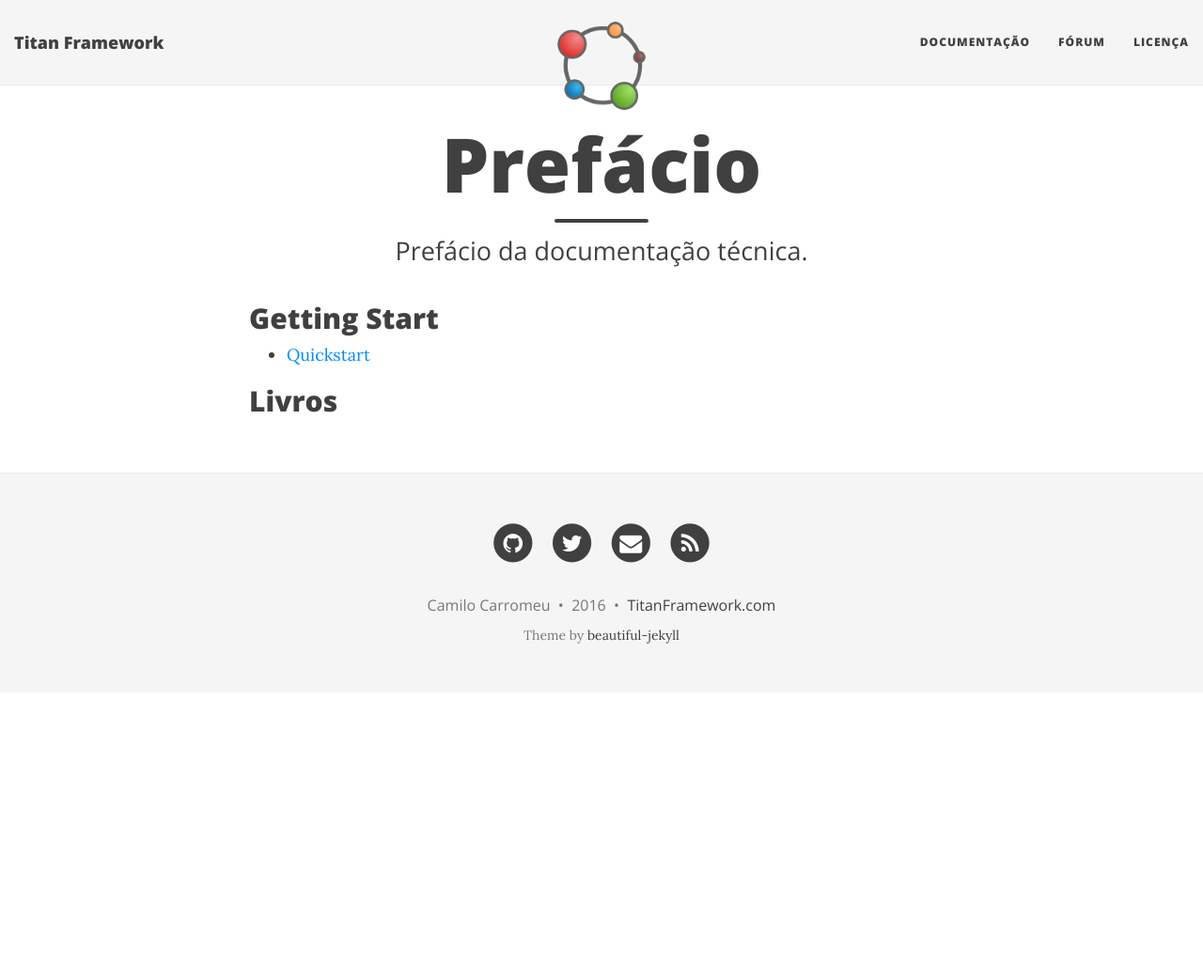
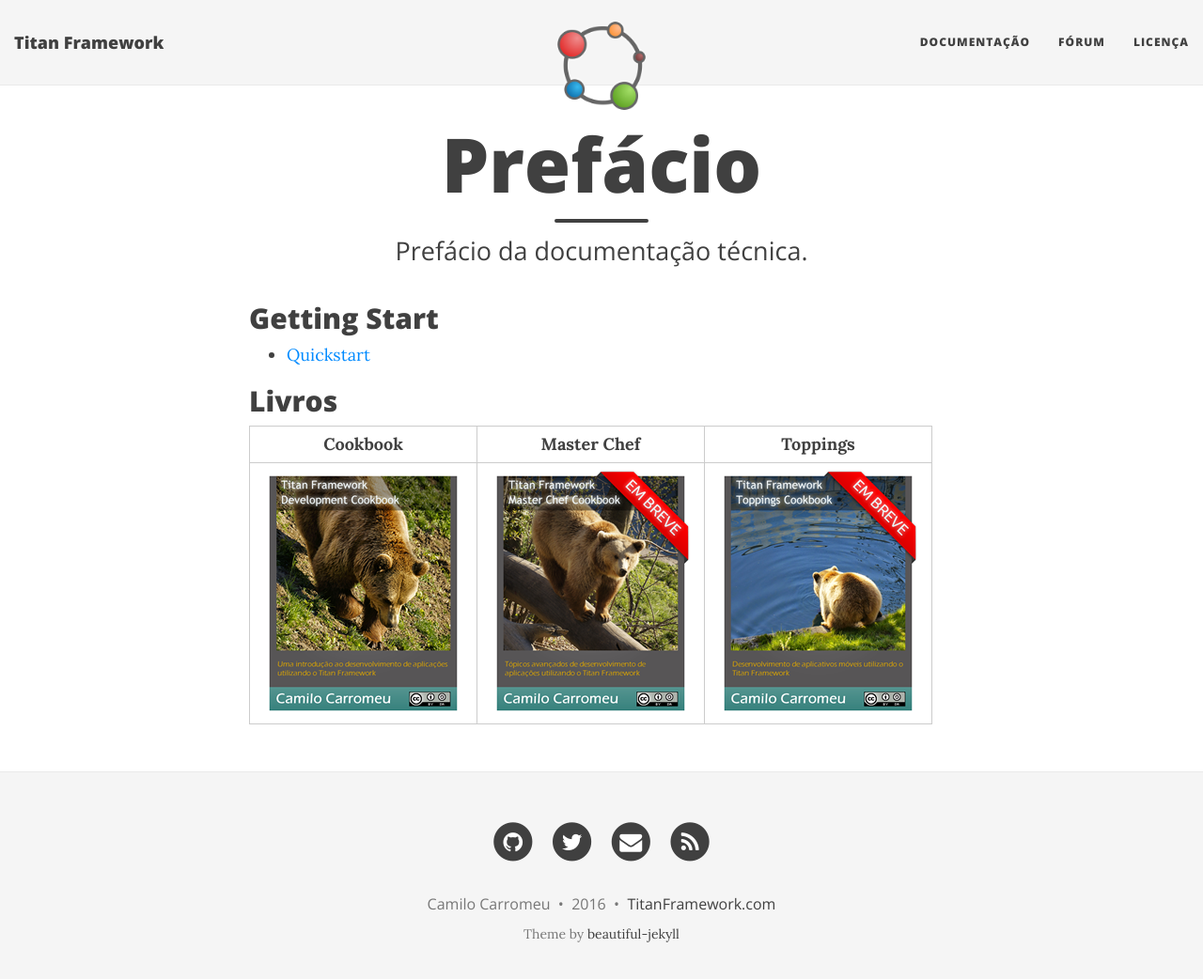
Before and after one commit to titan-framework/docs, a Jekyll site: the page built from docs/preface.md, in a window 1280 px wide and 1055 px high. Shown: the top 1042 px of the window at 94% size. Built offline with Jekyll 4.4.1, drawn with Linux system fonts in a browser that asks for light colours; nearby versions of some CDN libraries.

Commit message:
Activate Disqus and publish Titan Cookbook.

```diff
--- a/_config.yml
+++ b/_config.yml
@@ -81,7 +81,7 @@
 
 # --- Misc --- #
 # Fill in your Disqus shortname (NOT the userid) if you want to support Disqus comments
-#disqus: ""
+disqus: "titan-framework"
 
 # Fill in your Google Analytics ID to track your website using GA
 #google_analytics: ""
--- a/docs/preface.md
+++ b/docs/preface.md
@@ -6,6 +6,10 @@
 
 ## Getting Start ##
 
-- [Quickstart](docs/quickstart)
+- [Quickstart](/docs/quickstart)
 
 ## Livros ##
+
+Cookbook                   |  Master Chef              |  Toppings
+:-------------------------:|:-------------------------:|:-------------------------:
+ [![](/img/cookbook.png)](/Cookbook.pdf) | ![](/img/master-chef.png) | ![](/img/toppings.png)
--- a/index.html
+++ b/index.html
@@ -10,7 +10,7 @@
   <p>O Titan é um framework para instanciação de gerenciadores de conteúdo (do inglês, <i>Content Management Systems - CMS</i>), permitindo a criação de aplicações Web complexas. A proposta do Titan Framework é ser uma ferramenta de desenvolvimento simples e completa, permitindo criar aplicações robustas de forma rápida e fácil. Executa em servidores Web com <a href="http://php.net" target="_blank">PHP</a> (5.3 ou superior) e com banco de dados <a href="http://postgresql.org" target="_blank">PostgreSQL</a> (8.4 ou superior).</p>
 
   <div class="get-started-wrap">
-    <a class="btn btn-success btn-lg get-started-btn" href="docs/quickstart">Get Started!</a>
+    <a class="btn btn-success btn-lg get-started-btn" href="/docs/quickstart">Get Started!</a>
   </div>
 
   <div class="partners">
```
Also changed, not shown: docs/quickstart.md (+2 -1 lines), img/cookbook.png (added), img/master-chef.png (added), img/toppings.png (added).
